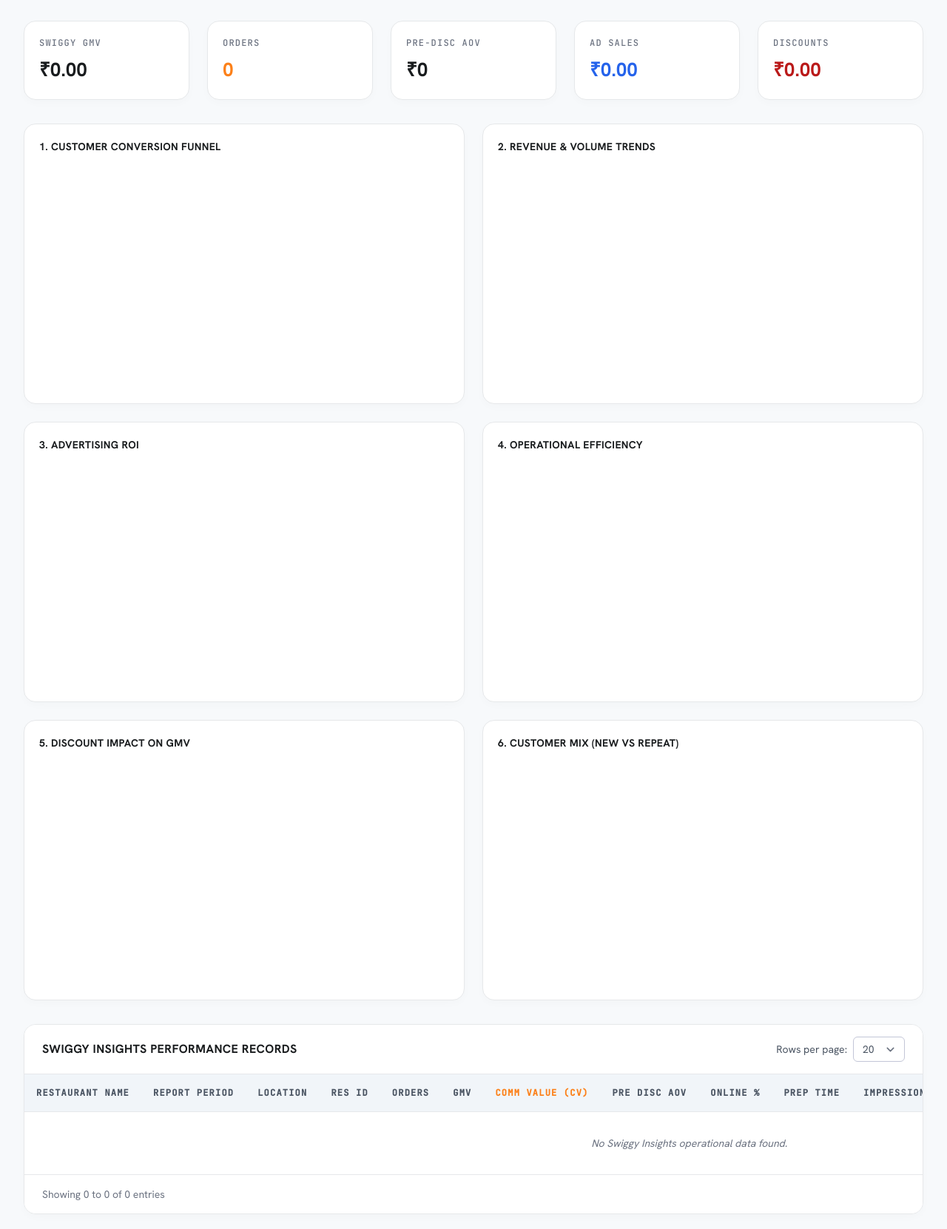
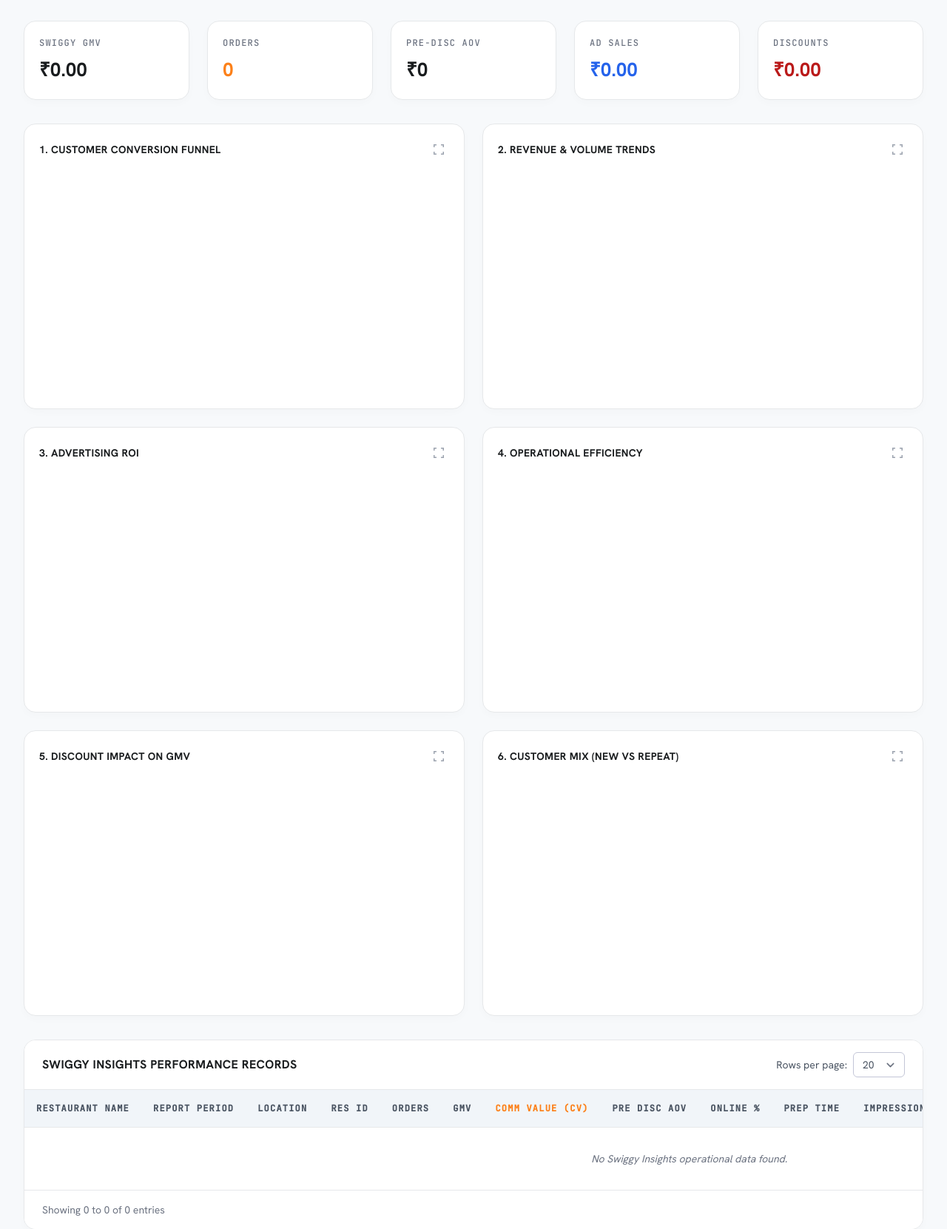
Before and after one commit to AnkConsulting/restaurant-portal, a FastAPI app: page /swiggy-insights in a window 1280 px wide. Shown: the part 138-1799 px from the top of the page at 74% size. Run offline with FastAPI, Linux system fonts and the light colour scheme; the visitor is signed in with stand-in values (Sample User, id 1); data that the repository does not hold is empty; a map, chart or similar area stays blank; some libraries are stand-ins or nearby versions.

Commit message:
Add maximize toggle to visual analytics cards
Updated visual analytics cards to include maximize toggle functionality for better user interaction.

```diff
--- a/templates/swiggy_insights.html
+++ b/templates/swiggy_insights.html
@@ -332,35 +332,71 @@
         </div>
     </section>
 
-    <!-- VISUAL ANALYTICS CARDS -->
+    <!-- VISUAL ANALYTICS CARDS WITH MAXIMIZE TOGGLE -->
     <section class="grid grid-cols-1 lg:grid-cols-2 gap-6 mb-8" id="charts-container">
-        <div class="elevation-1 card-radius p-5 bg-white flex flex-col">
-            <h3 class="font-title-md text-[14px] font-bold text-on-surface uppercase tracking-wide mb-4">1. Customer Conversion Funnel</h3>
+        <!-- Chart 1 -->
+        <div class="elevation-1 card-radius p-5 bg-white flex flex-col transition-all duration-300" id="chart-card-1">
+            <div class="flex justify-between items-center mb-4">
+                <h3 class="font-title-md text-[14px] font-bold text-on-surface uppercase tracking-wide">1. Customer Conversion Funnel</h3>
+                <button type="button" onclick="toggleMaximize('chart-card-1', event)" class="text-gray-400 hover:text-gray-700 p-1 rounded-md transition-colors flex items-center justify-center">
+                    <span class="material-symbols-outlined text-[20px]" id="icon-chart-card-1">fullscreen</span>
+                </button>
+            </div>
             <div class="relative flex-1 min-h-[300px] w-full"><canvas id="funnelChart"></canvas></div>
         </div>
 
-        <div class="elevation-1 card-radius p-5 bg-white flex flex-col">
-            <h3 class="font-title-md text-[14px] font-bold text-on-surface uppercase tracking-wide mb-4">2. Revenue & Volume Trends</h3>
+        <!-- Chart 2 -->
+        <div class="elevation-1 card-radius p-5 bg-white flex flex-col transition-all duration-300" id="chart-card-2">
+            <div class="flex justify-between items-center mb-4">
+                <h3 class="font-title-md text-[14px] font-bold text-on-surface uppercase tracking-wide">2. Revenue & Volume Trends</h3>
+                <button type="button" onclick="toggleMaximize('chart-card-2', event)" class="text-gray-400 hover:text-gray-700 p-1 rounded-md transition-colors flex items-center justify-center">
+                    <span class="material-symbols-outlined text-[20px]" id="icon-chart-card-2">fullscreen</span>
+                </button>
+            </div>
             <div class="relative flex-1 min-h-[300px] w-full"><canvas id="trendChart"></canvas></div>
         </div>
 
-        <div class="elevation-1 card-radius p-5 bg-white flex flex-col">
-            <h3 class="font-title-md text-[14px] font-bold text-on-surface uppercase tracking-wide mb-4">3. Advertising ROI</h3>
+        <!-- Chart 3 -->
+        <div class="elevation-1 card-radius p-5 bg-white flex flex-col transition-all duration-300" id="chart-card-3">
+            <div class="flex justify-between items-center mb-4">
+                <h3 class="font-title-md text-[14px] font-bold text-on-surface uppercase tracking-wide">3. Advertising ROI</h3>
+                <button type="button" onclick="toggleMaximize('chart-card-3', event)" class="text-gray-400 hover:text-gray-700 p-1 rounded-md transition-colors flex items-center justify-center">
+                    <span class="material-symbols-outlined text-[20px]" id="icon-chart-card-3">fullscreen</span>
+                </button>
+            </div>
             <div class="relative flex-1 min-h-[300px] w-full"><canvas id="adsChart"></canvas></div>
         </div>
 
-        <div class="elevation-1 card-radius p-5 bg-white flex flex-col">
-            <h3 class="font-title-md text-[14px] font-bold text-on-surface uppercase tracking-wide mb-4">4. Operational Efficiency</h3>
+        <!-- Chart 4 -->
+        <div class="elevation-1 card-radius p-5 bg-white flex flex-col transition-all duration-300" id="chart-card-4">
+            <div class="flex justify-between items-center mb-4">
+                <h3 class="font-title-md text-[14px] font-bold text-on-surface uppercase tracking-wide">4. Operational Efficiency</h3>
+                <button type="button" onclick="toggleMaximize('chart-card-4', event)" class="text-gray-400 hover:text-gray-700 p-1 rounded-md transition-colors flex items-center justify-center">
+                    <span class="material-symbols-outlined text-[20px]" id="icon-chart-card-4">fullscreen</span>
+                </button>
+            </div>
             <div class="relative flex-1 min-h-[300px] w-full"><canvas id="opsChart"></canvas></div>
         </div>
 
-        <div class="elevation-1 card-radius p-5 bg-white flex flex-col">
-            <h3 class="font-title-md text-[14px] font-bold text-on-surface uppercase tracking-wide mb-4">5. Discount Impact on GMV</h3>
+        <!-- Chart 5 -->
+        <div class="elevation-1 card-radius p-5 bg-white flex flex-col transition-all duration-300" id="chart-card-5">
+            <div class="flex justify-between items-center mb-4">
+                <h3 class="font-title-md text-[14px] font-bold text-on-surface uppercase tracking-wide">5. Discount Impact on GMV</h3>
+                <button type="button" onclick="toggleMaximize('chart-card-5', event)" class="text-gray-400 hover:text-gray-700 p-1 rounded-md transition-colors flex items-center justify-center">
+                    <span class="material-symbols-outlined text-[20px]" id="icon-chart-card-5">fullscreen</span>
+                </button>
+            </div>
             <div class="relative flex-1 min-h-[300px] w-full"><canvas id="discountChart"></canvas></div>
         </div>
 
-        <div class="elevation-1 card-radius p-5 bg-white flex flex-col">
-            <h3 class="font-title-md text-[14px] font-bold text-on-surface uppercase tracking-wide mb-4">6. Customer Mix (New vs Repeat)</h3>
+        <!-- Chart 6 -->
+        <div class="elevation-1 card-radius p-5 bg-white flex flex-col transition-all duration-300" id="chart-card-6">
+            <div class="flex justify-between items-center mb-4">
+                <h3 class="font-title-md text-[14px] font-bold text-on-surface uppercase tracking-wide">6. Customer Mix (New vs Repeat)</h3>
+                <button type="button" onclick="toggleMaximize('chart-card-6', event)" class="text-gray-400 hover:text-gray-700 p-1 rounded-md transition-colors flex items-center justify-center">
+                    <span class="material-symbols-outlined text-[20px]" id="icon-chart-card-6">fullscreen</span>
+                </button>
+            </div>
             <div class="relative flex-1 min-h-[300px] w-full"><canvas id="customerMixChart"></canvas></div>
         </div>
     </section>
@@ -460,9 +496,45 @@
 </script>
 
 <script src="/static/script.js"></script>
-<script src="/static/swiggy_charts.js?v=6"></script>
+<script src="/static/swiggy_charts.js?v=7"></script>
 
 <script>
+    function toggleMaximize(cardId, event) {
+        event.stopPropagation();
+        const card = document.getElementById(cardId);
+        const icon = document.getElementById('icon-' + cardId);
+
+        let backdrop = document.getElementById('chart-backdrop');
+
+        if (!card.classList.contains('maximized-modal')) {
+            // --- MAXIMIZE ---
+            card.classList.add('maximized-modal', 'fixed', 'inset-6', 'z-[200]', 'shadow-2xl', 'bg-white');
+            card.style.height = 'calc(100vh - 3rem)';
+            icon.innerText = 'fullscreen_exit';
+
+            // Create dark backdrop behind the modal
+            if (!backdrop) {
+                backdrop = document.createElement('div');
+                backdrop.id = 'chart-backdrop';
+                backdrop.className = 'fixed inset-0 bg-black/50 z-[190] backdrop-blur-sm transition-opacity';
+                backdrop.onclick = () => toggleMaximize(cardId, event);
+                document.body.appendChild(backdrop);
+            }
+        } else {
+            // --- MINIMIZE ---
+            card.classList.remove('maximized-modal', 'fixed', 'inset-6', 'z-[200]', 'shadow-2xl', 'bg-white');
+            card.style.height = '';
+            icon.innerText = 'fullscreen';
+
+            if (backdrop) backdrop.remove();
+        }
+
+        // Tell Chart.js to recalculate dimensions to fit the new container size
+        setTimeout(() => {
+            window.dispatchEvent(new Event('resize'));
+        }, 50);
+    }
+
     function swiggyToggleDropdown(menuId, event) {
         event.stopPropagation();
         const allMenus = document.querySelectorAll('.dropdown-menu-custom');
```
